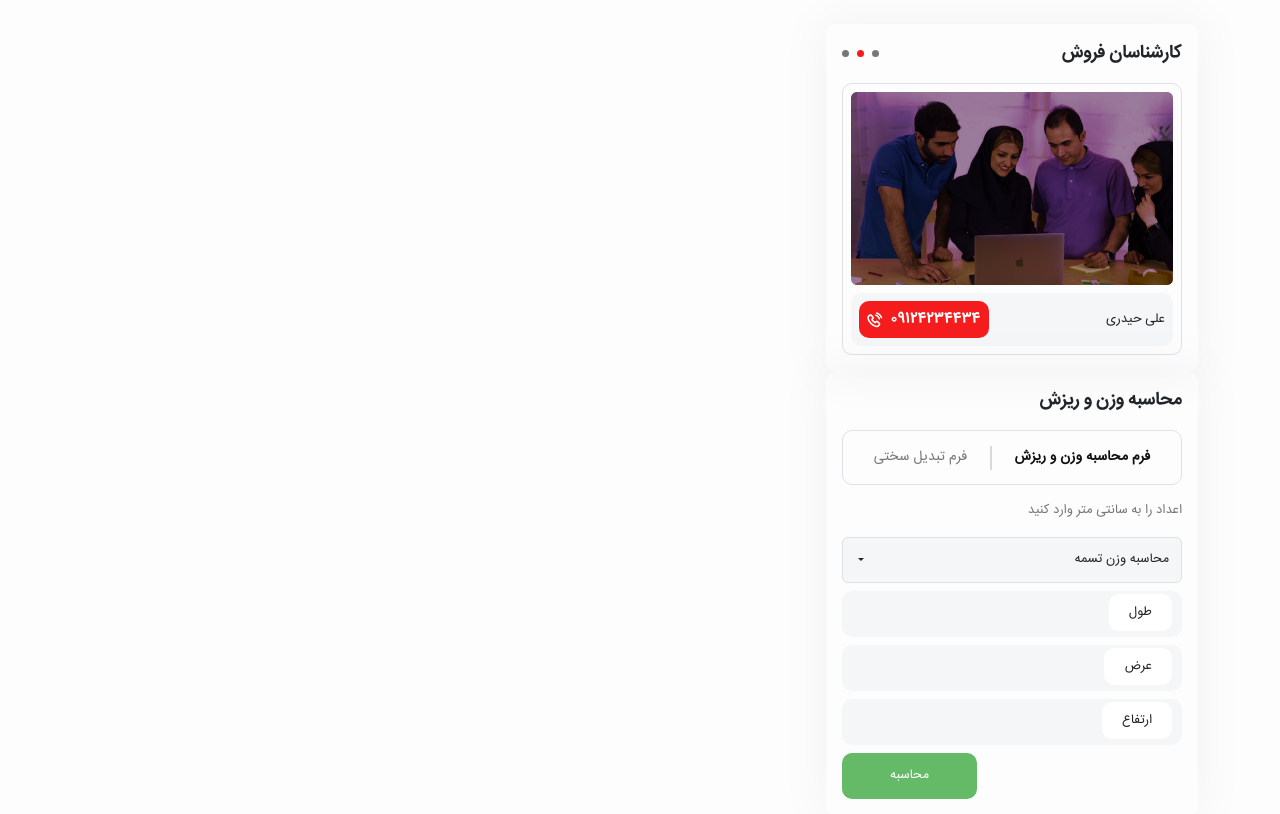
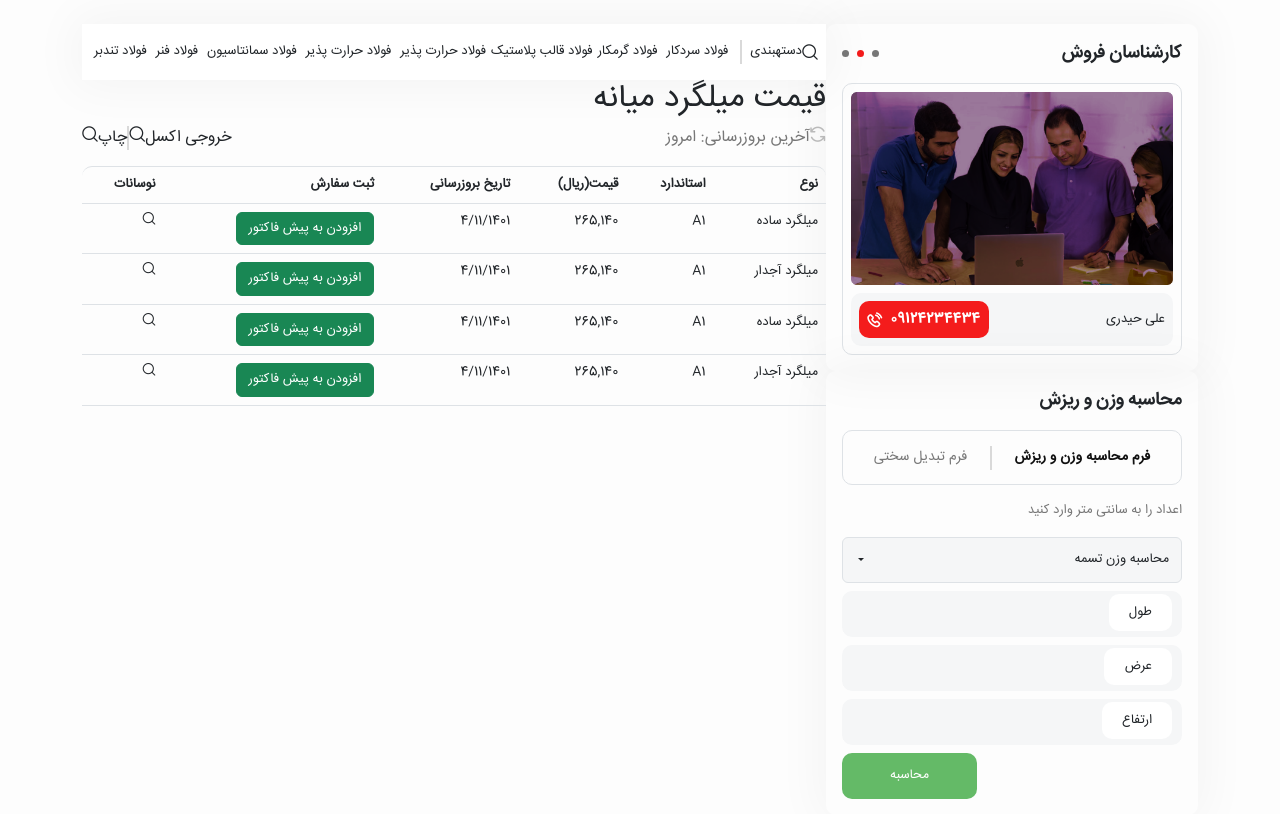
Before and after one commit to ftmeslr/mihanProject, a PHP site: page /archive.html in a window 1280 px wide. Shown: the part 167-981 px from the top of the page. Run offline with PHP 8.4, Linux system fonts and the light colour scheme; some web fonts are replaced.

Commit message:
add table

```diff
--- a/archive.html
+++ b/archive.html
@@ -196,7 +196,7 @@
     <div id="categories" class="mt-3">
         <div class="container">
             <div class="row">
-                <div class="col-12">
+                <div class="col-12 d-flex">
                     <div class="col-4">
                         <div class=" bg-whtie white-shadow p-3 rounded10">
                             <div class="d-flex justify-content-between align-items-center mb-3 ">
@@ -273,7 +273,111 @@
                         </div>
                     </div>
 
-                    <div class="col-8"></div>
+                    <div class="col-8">
+                        <div class="w-100 bg-white white-shadow d-flex align-items-center py-3 px-2">
+                            <i class="icon-search"></i>
+                            <p class="f13 m-0">دستهبندی</p>
+                            <div class="small_line mx-2"></div>
+                            <ul class="d-flex f13 justify-content-between p-0 w-100 mb-0">
+                                <li class="mx-1">
+                                    <p>فولاد سردکار</p>
+                                </li>
+                                <li class="mx-1">
+                                    <p>فولاد گرمکار</p>
+                                </li>
+                                <li class="">
+                                    <p>فولاد قالب پلاستیک</p>
+                                </li>
+                                <li class="mx-1">
+                                    <p>فولاد حرارت پذیر </p>
+                                </li>
+                                <li class="mx-1">
+                                    <p>فولاد حرارت پذیر </p>
+                                </li>
+                                <li class="mx-1">
+                                    <p>فولاد سمانتاسیون  </p>
+                                </li>
+                                <li class="mx-1">
+                                    <p>فولاد فنر  </p>
+                                </li>
+                                <li class="mx-1">
+                                    <p>فولاد تندبر  </p>
+                                </li>
+                            </ul>
+                        </div>
+                        <h2>قیمت میلگرد میانه</h2>
+                        <div class="d-flex justify-content-between">
+                            <div class="d-flex">
+                                <i class="icon-return"></i>
+                                <p class="text-subtitle">آخرین بروزرسانی: امروز</p>
+                            </div>
+                            <div class="d-flex">
+                                <p>خروجی اکسل</p>
+                                <i class="icon-search"></i>
+                                <div class="small_line"></div>
+                                <p>چاپ</p>
+                                <i class="icon-search"></i>
+                            </div>
+                        </div>
+                        <div class="border-top rounded10 w-100">
+                            <table class="table f13">
+                                <thead>
+                                  <tr>
+                                    <th scope="col">نوع</th>
+                                    <th scope="col">استاندارد</th>
+                                    <th scope="col">قیمت(ریال)</th>
+                                    <th scope="col">تاریخ بروزرسانی</th>
+                                    <th scope="col">ثبت سفارش</th>
+                                    <th scope="col">نوسانات</th>
+                                  </tr>
+                                </thead>
+                                <tbody>
+                                  <tr>
+                                    <td>میلگرد ساده</td>
+                                    <td>A1</td>
+                                    <td>265,140</td>
+                                    <td>4/11/1401</td>
+                                    <td><button class="btn btn-success f13">افزودن به پیش فاکتور</button></td>
+                                    <td><i class="icon-search"></i></td>
+
+
+                                  </tr>
+                                  <tr>
+                                    <td>میلگرد آجدار</td>
+                                    <td>A1</td>
+                                    <td>265,140</td>
+                                    <td>4/11/1401</td>
+                                    <td><button class="btn btn-success f13">افزودن به پیش فاکتور</button></td>
+                                    <td><i class="icon-search"></i></td>
+
+
+
+                                  </tr>
+                                  <tr>
+                                    <td>میلگرد ساده</td>
+                                    <td>A1</td>
+                                    <td>265,140</td>
+                                    <td>4/11/1401</td>
+                                    <td><button class="btn btn-success f13">افزودن به پیش فاکتور</button></td>
+                                    <td><i class="icon-search"></i></td>
+
+
+                                  </tr>
+
+                                  <tr>
+                                    <td>میلگرد آجدار</td>
+                                    <td>A1</td>
+                                    <td>265,140</td>
+                                    <td>4/11/1401</td>
+                                    <td><button class="btn btn-success f13">افزودن به پیش فاکتور</button></td>
+                                    <td><i class="icon-search"></i></td>
+
+                                  </tr>
+                                </tbody>
+                              </table>
+
+                        </div>
+                    </div>
 
                 </div>
             </div>
--- a/style.css
+++ b/style.css
@@ -914,3 +914,10 @@ header #headContact:hover #headAssistants {
   border-radius: 10px;
 
 }
+#categories ul{
+  list-style: none;
+
+}
+#categories ul li p{
+  margin-bottom: 0;
+}
```
